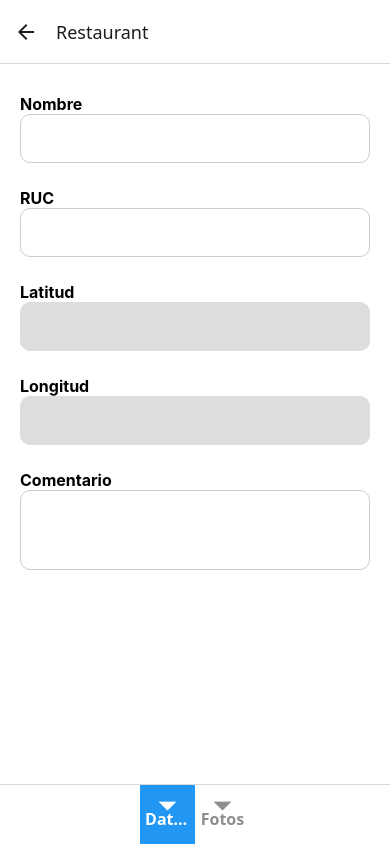
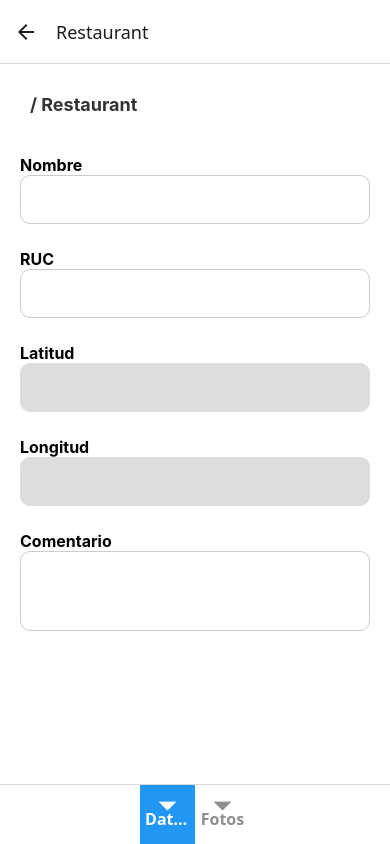
Before and after one commit to program09/georest, a React Native app: screen /Restaurant in a window 390 px wide. Built offline with nearby package versions, Linux system fonts and the light colour scheme.

Commit message:
Se actualizó los estilos geenrales

```diff
--- a/components/ButtonPrimary.jsx
+++ b/components/ButtonDanger.jsx
@@ -1,7 +1,7 @@
 import React from 'react';
 import { TouchableOpacity, Text, StyleSheet } from 'react-native';
 
-const PrimaryButton = ({ title, onPress }) => {
+const ButtonDanger = ({ title, onPress }) => {
   return (
     <TouchableOpacity style={styles.button} onPress={onPress}>
       <Text style={styles.buttonText}>{title}</Text>
@@ -11,7 +11,7 @@ const PrimaryButton = ({ title, onPress }) => {
 
 const styles = StyleSheet.create({
   button: {
-    backgroundColor: '#007BFF', // Color de fondo del botón
+    backgroundColor: '#f36464', // Color de fondo del botón
     paddingVertical: 15,
     paddingHorizontal: 24,
     borderRadius: 15,
@@ -29,4 +29,4 @@ const styles = StyleSheet.create({
   },
 });
 
-export default PrimaryButton;
+export default ButtonDanger;
--- a/components/PhotoItem.jsx
+++ b/components/PhotoItem.jsx
@@ -1,19 +1,20 @@
 import React from 'react';
 import { View, Text, StyleSheet, Image } from 'react-native';
 import PrimaryButton from './ButtonPrimary';
+import { globalStyles } from '../styles/GlobalStyles';
 
 const PhotoItem = ({ label, photo, onPress }) => {
     return (
-        <View style={styles.itemphotocontent}>
+        <View style={globalStyles.itemphotocontent}>
             <Image
                 source={{ uri: photo || "https://via.placeholder.com/100" }}
-                style={styles.image}
+                style={globalStyles.image}
                 resizeMode="cover"
             />
-            <View style={styles.itemphoto}>
-                <Text style={styles.label}>{label}</Text>
+            <View style={globalStyles.itemphoto}>
+                <Text style={globalStyles.label}>{label}</Text>
                 <PrimaryButton
-                    title="Descargar tipos de foto"
+                    title="Tomar foto"
                     onPress={onPress}
                 />
             </View>
@@ -21,37 +22,4 @@ const PhotoItem = ({ label, photo, onPress }) => {
     );
 };
 
-const styles = StyleSheet.create({
-    itemphotocontent: {
-        width: "100%",
-        flexDirection: "row",
-        alignItems: "center",
-        gap: 10,
-        marginBottom: 15,
-        padding: 5,
-        backgroundColor: '#f8f8f8',
-        borderRadius: 20,
-    },
-    label: {
-        fontWeight: "bold",
-        fontSize: 16,
-    },
-    itemphoto: {
-        flex: 1,
-    },
-    image: {
-        width: 150,
-        height: 150,
-        backgroundColor: "#ddd",
-        borderRadius: 15,
-    },
-    button: {
-        backgroundColor: "#2196F3",
-        padding: 10,
-        alignItems: "center",
-        borderRadius: 5,
-        marginBottom: 10,
-    },
-});
-
 export default PhotoItem;
--- a/css.css
+++ b/css.css
@@ -1,5 +1,5 @@
 
 
 .azure {
-background-color: #f8f8f8;
+background-color: #f36464;
 }
--- a/screens/HomeScreen.jsx
+++ b/screens/HomeScreen.jsx
@@ -2,67 +2,32 @@ import React from 'react';
 import { View, Text, Button, StyleSheet } from 'react-native';
 import PageTitle from '../components/PageTitle';
 import PrimaryButton from '../components/ButtonPrimary'
+import { globalStyles } from '../styles/GlobalStyles';
 
 const HomeScreen = ({ navigation }) => {
     const onButtonPress = () => {
         navigation.navigate('Restaurant')
     };
     return (
-        <View style={styles.container}>
-            <PageTitle pageName="GeoRest" />
-            <View style={styles.containerTop}>
-                <View style={styles.contentItem}>
-                    <Text style={styles.textlight}>Total: 8</Text>
+        <View style={globalStyles.container}>
+            <PageTitle pageName="Home" />
+            <View style={globalStyles.containerTop}>
+                <View style={globalStyles.contentItem}>
+                    <Text style={globalStyles.textlight}>Total: 8</Text>
                 </View>
-                <View style={styles.contentItem}>
-                    <Text style={styles.textlight}>Pendientes: 5</Text>
+                <View style={globalStyles.contentItem}>
+                    <Text style={globalStyles.textlight}>Pendientes: 5</Text>
                 </View>
             </View>
             <View style={{ width: '100%', marginLeft: 10 }}>
                 <PrimaryButton title="Descargar tipos de foto" onPress={onButtonPress} />
             </View>
-            <View style={styles.mapContent}>
+            <View style={globalStyles.mapContent}>
 
             </View>
         </View>
     );
 };
 
-const styles = StyleSheet.create({
-    container: {
-        width: '100%',
-        flex: 1,
-        backgroundColor: '#fff',
-    },
-    containerTop: {
-        width: '100%',
-        paddingHorizontal: 10,
-        flexDirection: 'row',
-        justifyContent: 'center',
-        alignItems: 'center',
-        gap: 10,
-    },
-    contentItem: {
-        flex: 1,
-        maxWidth: '50%',
-        backgroundColor: '#000',
-        padding: 15,
-        borderRadius: 15,
-    },
-    textlight: {
-        fontSize: 18,
-        width: '100%',
-        textAlign: 'center',
-        color: '#fff',
-    },
-    mapContent : {
-        flex: 1,
-        width: '100% -10',
-        backgroundColor: '#000',
-        margin: 10,
-        borderRadius: 15,
-    }
-
-});
 
 export default HomeScreen;
--- a/screens/RestaurantScreen.jsx
+++ b/screens/RestaurantScreen.jsx
@@ -3,17 +3,20 @@ import { View, Text, TextInput, Image, StyleSheet, TouchableOpacity, ScrollView
 import { createBottomTabNavigator } from "@react-navigation/bottom-tabs";
 import DatosTab from './restaurant/DatosTab'
 import FotosTab from './restaurant/FotosTab'
+import { globalStyles } from "../styles/GlobalStyles";
+import PageTitle from "../components/PageTitle";
 
 const Tab = createBottomTabNavigator(); // Definir Tabs
 
 const RestaurantScreen = () => {
   return (
-    <View style={styles.container}>
+    <View style={globalStyles.container}>
+      <PageTitle pageName="Restaurant" />
       <Tab.Navigator
         screenOptions={{
           headerShown: false,
-          tabBarStyle: styles.tabBar,
-          tabBarLabelStyle: styles.tabLabel,
+          tabBarStyle: globalStyles.tabBar,
+          tabBarLabelStyle: globalStyles.tabLabel,
           tabBarActiveBackgroundColor: "#2196F3",
           tabBarActiveTintColor: "#fff",
         }}
@@ -25,53 +28,4 @@ const RestaurantScreen = () => {
   );
 };
 
-// Estilos
-const styles = StyleSheet.create({
-  container: {
-    flex: 1,
-    padding: 0,
-    backgroundColor: "#fff",
-  },
-  containerTab: {
-    flex: 1,
-    padding: 20,
-    backgroundColor: "#fff",
-  },
-  label: {
-    fontSize: 16,
-    marginTop: 10,
-    fontWeight: "bold",
-  },
-  input: {
-    borderWidth: 1,
-    borderColor: "#ccc",
-    borderRadius: 5,
-    padding: 10,
-    marginBottom: 10,
-  },
-  textArea: {
-    height: 80,
-  },
-  footerButtons: {
-    width: '100%',
-    flexDirection: "row",
-    justifyContent: "space-between",
-  },
-  tabBar: {
-    borderTopWidth: 1,
-    borderTopColor: "#ccc",
-    height: 60,
-    display: "flex",
-    alignItems: "center",
-    padding: 0,
-  },
-  tabLabel: {
-    fontSize: 16,
-    fontWeight: "bold",
-    padding: 0,
-    margin: 0,
-    top: -10,
-  },
-});
-
 export default RestaurantScreen;
--- a/screens/restaurant/DatosTab.jsx
+++ b/screens/restaurant/DatosTab.jsx
@@ -1,5 +1,7 @@
 import React, { useState, useCallback } from "react";
 import { View, Text, TextInput, Image, StyleSheet, TouchableOpacity, ScrollView } from "react-native";
+import { globalStyles } from "../../styles/GlobalStyles";
+import PageTitle from "../../components/PageTitle";
 
 
 const DatosTab = () => {
@@ -10,128 +12,42 @@ const DatosTab = () => {
     const [comentario, setComentario] = useState("");
 
     return (
-        <View style={styles.containerTab}>
-            <Text style={styles.label}>Nombre</Text>
-            <TextInput style={styles.input} value={nombre} onChangeText={setNombre} keyboardType="default" />
+        <ScrollView style={globalStyles.container}>
 
-            <Text style={styles.label}>RUC</Text>
-            <TextInput style={styles.input} value={ruc} onChangeText={setRuc} keyboardType="default" />
+            <View style={globalStyles.containerTab}>
 
-            <Text style={styles.label}>Latitud</Text>
+            <Text style={globalStyles.label}>Nombre</Text>
+            <TextInput style={globalStyles.input} value={nombre} onChangeText={setNombre} keyboardType="default" />
+
+            <Text style={globalStyles.label}>RUC</Text>
+            <TextInput style={globalStyles.input} value={ruc} onChangeText={setRuc} keyboardType="default" />
+
+            <Text style={globalStyles.label}>Latitud</Text>
 
             <TextInput
-                style={[styles.input, styles.inputdisabled]}
+                style={[globalStyles.input, globalStyles.inputdisabled]}
                 value={latitud}
                 onChangeText={setLatitud}
                 keyboardType="numeric"
                 editable={false}
             />
 
-
-            <Text style={styles.label}>Longitud</Text>
+            <Text style={globalStyles.label}>Longitud</Text>
             <TextInput
-                style={[styles.input, styles.inputdisabled]}
+                style={[globalStyles.input, globalStyles.inputdisabled]}
                 value={longitud}
                 onChangeText={setLongitud}
                 keyboardType="numeric"
                 editable={false}
             />
 
-            <Text style={styles.label}>Comentario</Text>
-            <TextInput style={[styles.input, styles.textArea]} value={comentario} onChangeText={setComentario} multiline />
+            <Text style={globalStyles.label}>Comentario</Text>
+            <TextInput style={[globalStyles.input, globalStyles.textArea]} value={comentario} onChangeText={setComentario} multiline />
 
 
         </View>
+        </ScrollView>
     );
 };
 
-// Estilos
-const styles = StyleSheet.create({
-    container: {
-        flex: 1,
-        padding: 0,
-        backgroundColor: "#fff",
-    },
-    containerTab: {
-        flex: 1,
-        padding: 20,
-        backgroundColor: "#fff",
-    },
-    label: {
-        fontSize: 16,
-        marginTop: 10,
-        fontWeight: "bold",
-    },
-    input: {
-        borderWidth: 1,
-        borderColor: "#ccc",
-        borderRadius: 10,
-        padding: 10,
-        paddingVertical: 15,
-        marginBottom: 15,
-    },
-    inputdisabled: {
-        backgroundColor: '#ddd',
-        borderColor: '#ddd',
-    },
-    textArea: {
-        height: 80,
-    },
-    itemphotocontent: {
-        width: "100%",
-        flexDirection: "row",
-        alignItems: "center",
-        gap: 10,
-        marginBottom: 15,
-        padding: 5,
-        backgroundColor: '#f8f8f8',
-        borderRadius: 20,
-    },
-    itemphoto: {
-        flex: 1,
-    },
-    image: {
-        width: 150,
-        height: 150,
-        backgroundColor: "#ddd",
-        borderRadius: 15,
-    },
-    button: {
-        backgroundColor: "#2196F3",
-        padding: 10,
-        alignItems: "center",
-        borderRadius: 5,
-        marginBottom: 10,
-    },
-    cancelButton: {
-        backgroundColor: "#f44336",
-    },
-    buttonText: {
-        color: "#fff",
-        fontSize: 16,
-        fontWeight: "bold",
-    },
-    footerButtons: {
-        width: '100%',
-        flexDirection: "row",
-        justifyContent: "space-between",
-    },
-    tabBar: {
-        borderTopWidth: 1,
-        borderTopColor: "#ccc",
-        height: 80,
-        display: "flex",
-        alignItems: "center",
-        padding: 0,
-    },
-    tabLabel: {
-        fontSize: 16,
-        fontWeight: "bold",
-        color: "#333",
-    },
-    tabIndicator: {
-        backgroundColor: '#000'
-    }
-});
-
 export default DatosTab;
--- a/screens/restaurant/FotosTab.jsx
+++ b/screens/restaurant/FotosTab.jsx
@@ -1,8 +1,11 @@
 import React, { useState, useCallback } from "react";
 import { View, Text, TextInput, Image, StyleSheet, TouchableOpacity, ScrollView } from "react-native";
 import PhotoItem from "../../components/PhotoItem";
+import { globalStyles } from "../../styles/GlobalStyles"
+import PrimaryButton from "../../components/ButtonPrimary";
+import ButtonDanger from "../../components/ButtonDanger";
 
-const FotosTab = () => {
+const FotosTab = ({ navigation }) => {
     const [foto1, setFoto1] = useState(null);
     const [foto2, setFoto2] = useState(null);
 
@@ -11,87 +14,23 @@ const FotosTab = () => {
     }, []);
 
     return (
-      <ScrollView style={styles.container}>
-        <View style={styles.containerTab}>
+        <ScrollView style={globalStyles.container}>
+            <View style={globalStyles.containerTab}>
+
                 <PhotoItem label="Etiqueta Foto 1" photo={foto1} onPress={() => tomarFoto(setFoto1)} />
                 <PhotoItem label="Etiqueta Foto 2" photo={foto2} onPress={() => tomarFoto(setFoto2)} />
+                <View style={globalStyles.footerButtons}>
+                    <ButtonDanger title="Cancelar" onPress={() => {
+                        setFoto1(null);
+                        setFoto2(null);
+                        navigation.goBack();
+                    }} />
 
-            <View style={styles.footerButtons}>
-            <TouchableOpacity style={[styles.button, styles.cancelButton]}>
-                <Text style={styles.buttonText}>Cancelar</Text>
-            </TouchableOpacity>
-            <TouchableOpacity style={styles.button}>
-                <Text style={styles.buttonText}>Guardar</Text>
-            </TouchableOpacity>
+                    <PrimaryButton title="Guardar" />
                 </View>
             </View>
         </ScrollView>
     );
 };
 
-  // Estilos
-const styles = StyleSheet.create({
-    container: {
-        flex: 1,
-        padding: 0,
-        backgroundColor: "#fff",
-    },
-    containerTab: {
-      flex: 1,
-      padding: 20,
-      backgroundColor: "#fff",
-    },
-    label: {
-      fontSize: 16,
-      marginTop: 10,
-      fontWeight: "bold",
-    },
-    input: {
-      borderWidth: 1,
-      borderColor: "#ccc",
-      borderRadius: 5,
-      padding: 10,
-      marginBottom: 10,
-    },
-    textArea: {
-      height: 80,
-    },
-    button: {
-      backgroundColor: "#2196F3",
-      padding: 10,
-      alignItems: "center",
-      borderRadius: 5,
-      marginBottom: 10,
-    },
-    cancelButton: {
-      backgroundColor: "#f44336",
-    },
-    buttonText: {
-      color: "#fff",
-      fontSize: 16,
-      fontWeight: "bold",
-    },
-    footerButtons: {
-      width: '100%',
-      flexDirection: "row",
-      justifyContent: "space-between",
-    },
-    tabBar: {
-      borderTopWidth: 1,
-      borderTopColor: "#ccc",
-      height: 80,
-      display: "flex",
-      alignItems: "center",
-      padding: 0,
-    },
-    tabLabel: {
-      fontSize: 16,
-      fontWeight: "bold",
-      color: "#333",
-    },
-    tabIndicator: {
-      backgroundColor:'#000'
-    }
-  });
-
 export default FotosTab;
--- /dev/null
+++ b/styles/GlobalStyles.jsx
@@ -0,0 +1,121 @@
+import { StyleSheet } from 'react-native';
+
+export const globalStyles = StyleSheet.create({
+    container: {
+        width: '100%',
+        flex: 1,
+        backgroundColor: '#fff',
+    },
+    containerTab: {
+        flex: 1,
+        padding: 20,
+        paddingTop: 0,
+        backgroundColor: "#fff",
+    },
+    containerTop: {
+        width: '100%',
+        paddingHorizontal: 10,
+        flexDirection: 'row',
+        justifyContent: 'center',
+        alignItems: 'center',
+        gap: 10,
+    },
+    label: {
+        fontSize: 16,
+        marginTop: 10,
+        fontWeight: "bold",
+    },
+    input: {
+        borderWidth: 1,
+        borderColor: "#ccc",
+        borderRadius: 10,
+        padding: 10,
+        paddingVertical: 15,
+        marginBottom: 15,
+    },
+    inputdisabled: {
+        backgroundColor: '#ddd',
+        borderColor: '#ddd',
+    },
+    textArea: {
+        height: 80,
+    },
+    button: {
+        backgroundColor: "#2196F3",
+        padding: 10,
+        alignItems: "center",
+        borderRadius: 5,
+        marginBottom: 10,
+    },
+    cancelButton: {
+        backgroundColor: "#f44336",
+    },
+    buttonText: {
+        color: "#fff",
+        fontSize: 16,
+        fontWeight: "bold",
+    },
+    footerButtons: {
+        width: '100%',
+        flexDirection: "row",
+        justifyContent: "flex-end",
+        gap: 10,
+    },
+    tabBar: {
+        borderTopWidth: 1,
+        borderTopColor: "#ccc",
+        height: 60,
+        display: "flex",
+        alignItems: "center",
+        padding: 0,
+    },
+    tabLabel: {
+        fontSize: 16,
+        fontWeight: "bold",
+        padding: 0,
+        margin: 0,
+        top: -10,
+    },
+    tabIndicator: {
+        backgroundColor: '#000'
+    },
+    itemphotocontent: {
+        width: "100%",
+        flexDirection: "row",
+        alignItems: "center",
+        gap: 10,
+        marginBottom: 15,
+        padding: 5,
+        backgroundColor: '#f8f8f8',
+        borderRadius: 20,
+    },
+    itemphoto: {
+        flex: 1,
+    },
+    image: {
+        width: 150,
+        height: 150,
+        backgroundColor: "#ddd",
+        borderRadius: 15,
+    },
+    contentItem: {
+        flex: 1,
+        maxWidth: '50%',
+        backgroundColor: '#000',
+        padding: 15,
+        borderRadius: 15,
+    },
+    textlight: {
+        fontSize: 18,
+        width: '100%',
+        textAlign: 'center',
+        color: '#fff',
+    },
+    mapContent: {
+        flex: 1,
+        width: '100% -10',
+        backgroundColor: '#000',
+        margin: 10,
+        borderRadius: 15,
+    }
+});
```
Lines whose indentation alone changed are shown as unchanged.
